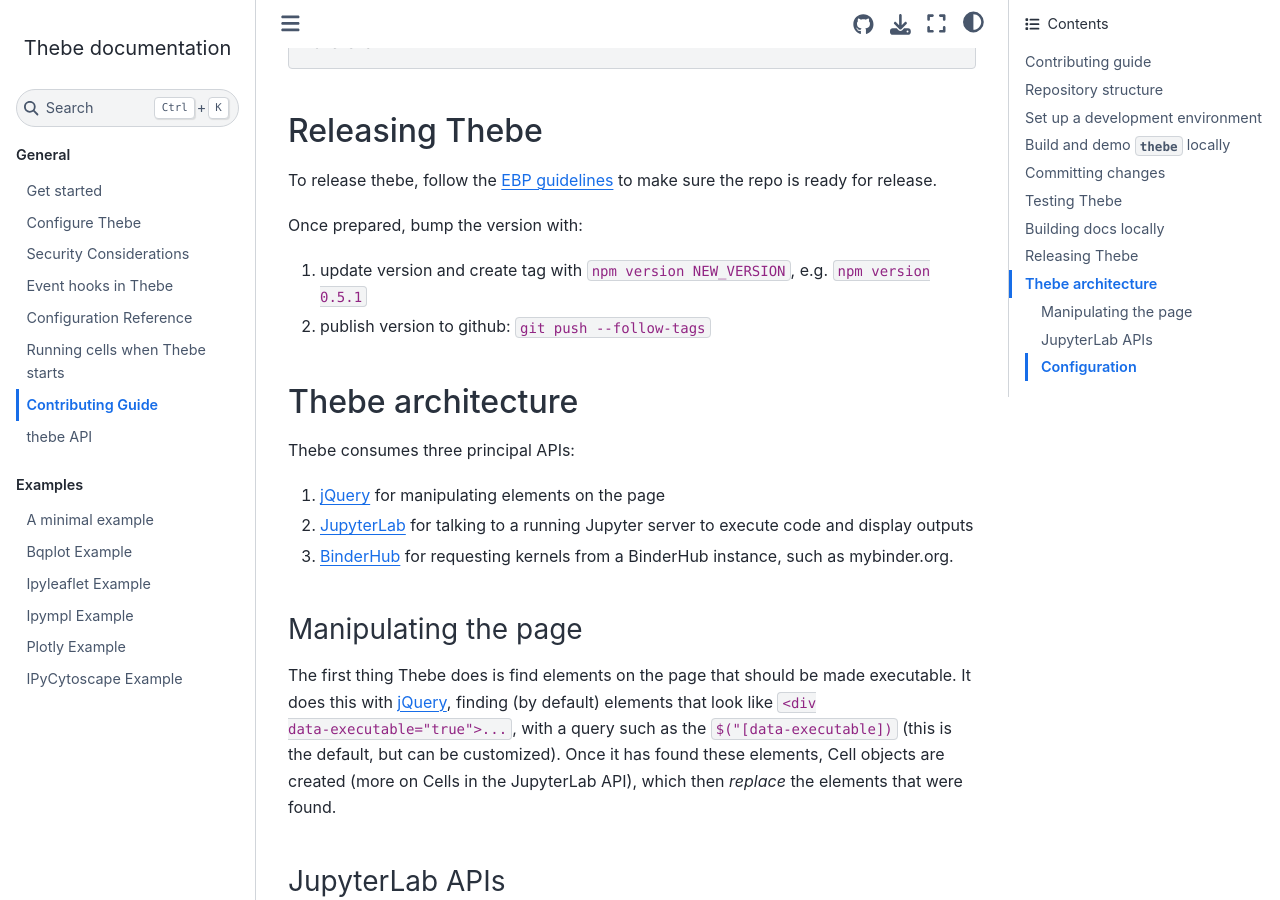
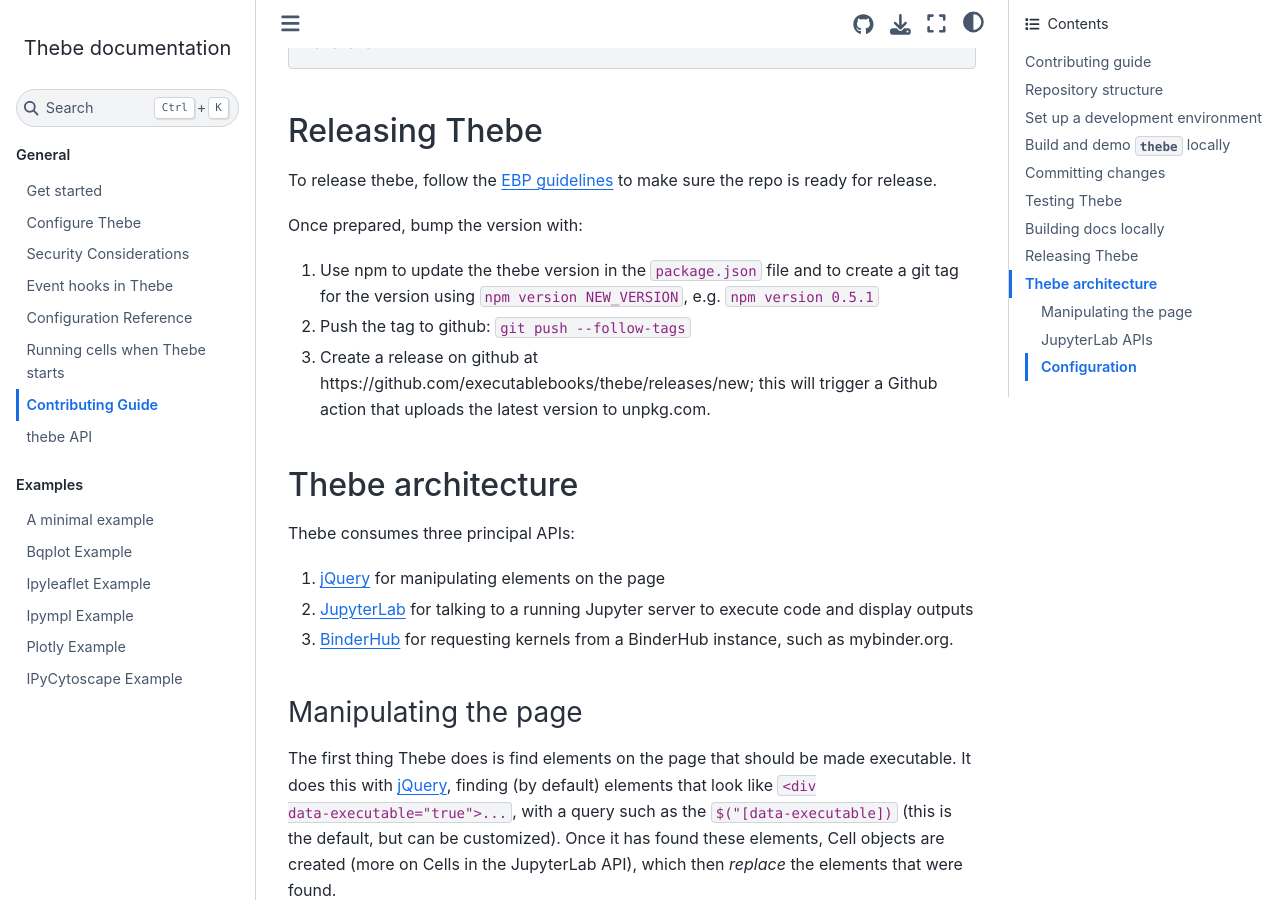
Before and after one commit to jupyter-book/thebe, a Sphinx documentation site: the page built from docs/contribute.md, in a window 1280 px wide and 900 px high, scrolled down 4131 px. Built offline with Sphinx 7.4.7 and the Sphinx Book theme 1.1.4, drawn with Linux system fonts in a browser that asks for light colours.

Commit message:
Improved the documentation on how to do releases.

```diff
--- a/docs/contribute.md
+++ b/docs/contribute.md
@@ -153,8 +153,13 @@
 
 Once prepared, bump the version with:
 
-1. update version and create tag with `npm version NEW_VERSION`, e.g. `npm version 0.5.1`
-2. publish version to github: `git push --follow-tags`
+1. Use npm to update the thebe version in the `package.json` file and to create
+   a git tag for the version using `npm version NEW_VERSION`, e.g. `npm version
+   0.5.1`
+2. Push the tag to github: `git push --follow-tags`
+3. Create a release on github at
+   https://github.com/executablebooks/thebe/releases/new; this will trigger a
+   Github action that uploads the latest version to unpkg.com.
 
 ## Thebe architecture
 
```
